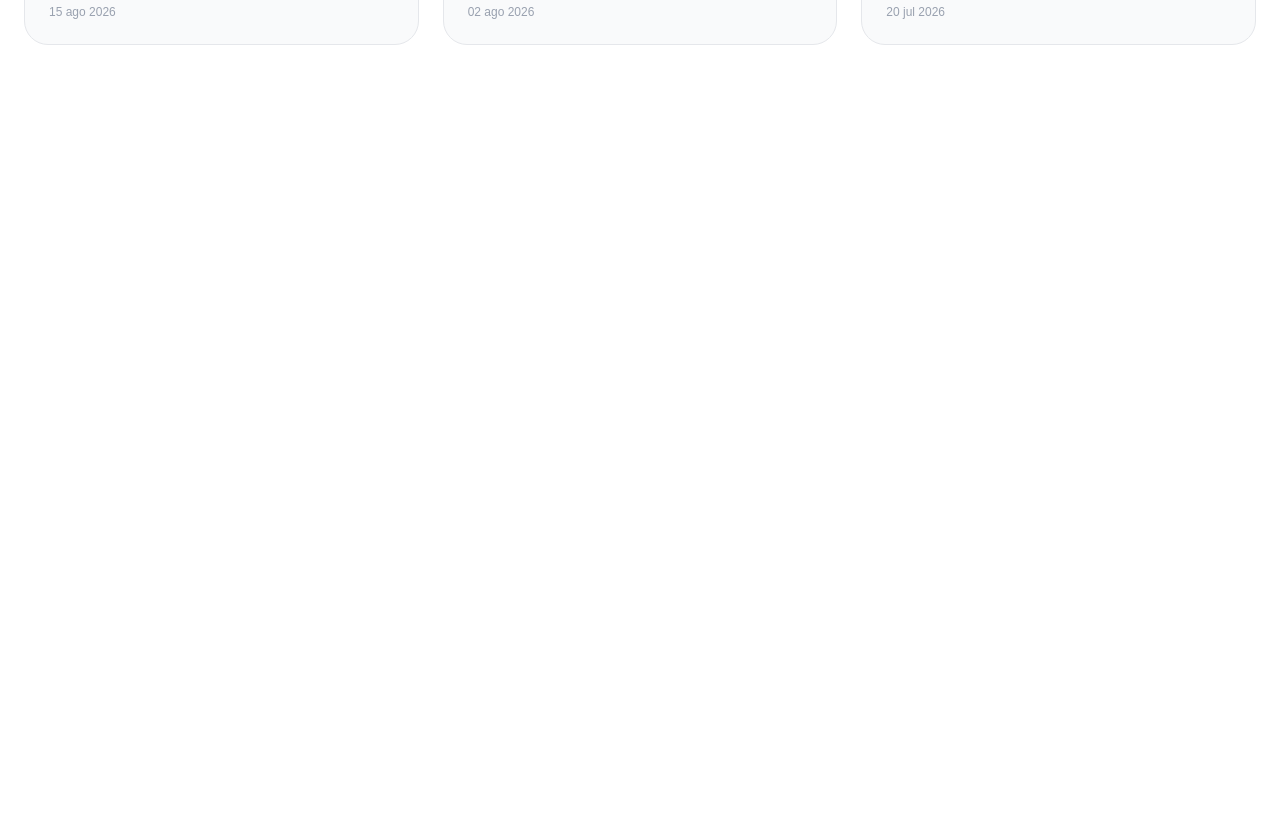
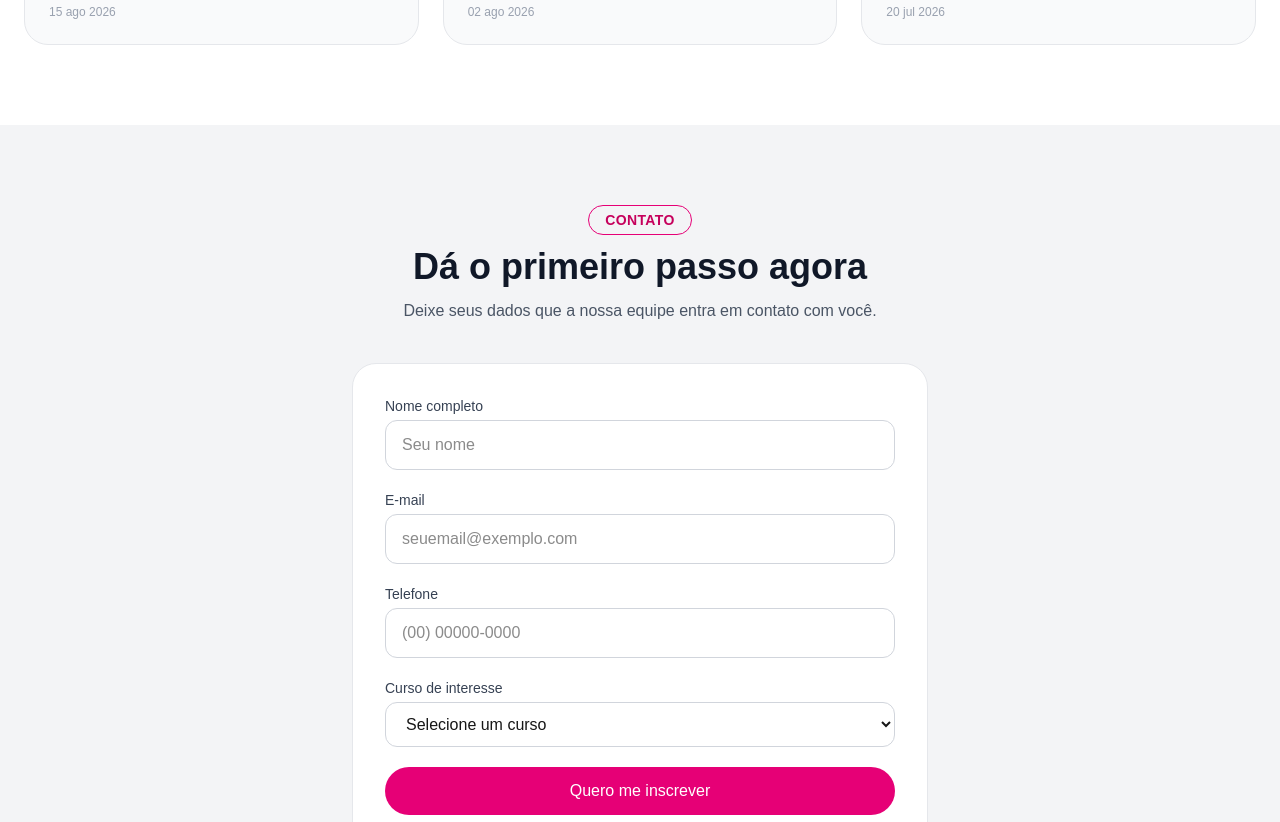
Before and after one commit to DiegoZarpok/unex-redesign, a Next.js app: page / in a window 1280 px wide. Shown: the part 3860-4682 px from the top of the page. Before the commit the page ends 3985 px from the top, so only its background shows below. Built offline with nearby package versions, Linux system fonts and the light colour scheme.

Commit message:
feat: ContactForm com validacao e mensagem de sucesso

```diff
--- a/app/page.tsx
+++ b/app/page.tsx
@@ -5,6 +5,7 @@ import { Courses } from "@/components/Courses/Courses";
 import { Testimonials } from "@/components/Testimonials/Testimonials";
 import { Campuses } from "@/components/Campuses/Campuses";
 import { News } from "@/components/News/News";
+import { ContactForm } from "@/components/ContactForm/ContactForm";
 
 export default function Home() {
   return (
@@ -16,6 +17,7 @@ export default function Home() {
       <Testimonials />
       <Campuses />
       <News />
+      <ContactForm />
     </main>
   );
 }
--- /dev/null
+++ b/components/ContactForm/ContactForm.tsx
@@ -0,0 +1,142 @@
+"use client";
+
+import { useState, FormEvent } from "react";
+import { motion } from "framer-motion";
+
+const courseOptions = [
+  "Medicina",
+  "Direito",
+  "Odontologia",
+  "Enfermagem",
+  "Medicina Veterinária",
+  "Fisioterapia",
+];
+
+export function ContactForm() {
+  const [submitted, setSubmitted] = useState(false);
+
+  function handleSubmit(event: FormEvent<HTMLFormElement>) {
+    event.preventDefault();
+    setSubmitted(true);
+  }
+
+  return (
+    <section id="contato" className="py-20 px-6 bg-gray-100">
+      <div className="max-w-xl mx-auto">
+        <div className="text-center">
+          <span className="inline-block border border-pink-600 text-pink-700 font-semibold uppercase text-sm tracking-wide px-4 py-1 rounded-full">
+            Contato
+          </span>
+          <h2 className="mt-3 text-3xl md:text-4xl font-bold text-gray-900">
+            Dá o primeiro passo agora
+          </h2>
+          <p className="mt-3 text-gray-600">
+            Deixe seus dados que a nossa equipe entra em contato com você.
+          </p>
+        </div>
+
+        <motion.div
+          initial={{ opacity: 0, y: 20 }}
+          whileInView={{ opacity: 1, y: 0 }}
+          viewport={{ once: true, amount: 0.3 }}
+          transition={{ duration: 0.5 }}
+          className="mt-10 bg-white rounded-3xl border border-gray-200 p-8"
+        >
+          {submitted ? (
+            <div className="text-center py-8">
+              <span className="text-4xl">✅</span>
+              <p className="mt-4 text-lg font-semibold text-gray-900">
+                Recebemos seus dados!
+              </p>
+              <p className="mt-2 text-gray-600">
+                Em breve, nossa equipe vai entrar em contato com você.
+              </p>
+            </div>
+          ) : (
+            <form onSubmit={handleSubmit} className="space-y-5">
+              <div>
+                <label
+                  htmlFor="name"
+                  className="block text-sm font-medium text-gray-700"
+                >
+                  Nome completo
+                </label>
+                <input
+                  id="name"
+                  name="name"
+                  type="text"
+                  required
+                  className="mt-1 w-full border border-gray-300 rounded-xl px-4 py-3 focus:outline-none focus:border-blue-600"
+                  placeholder="Seu nome"
+                />
+              </div>
+
+              <div>
+                <label
+                  htmlFor="email"
+                  className="block text-sm font-medium text-gray-700"
+                >
+                  E-mail
+                </label>
+                <input
+                  id="email"
+                  name="email"
+                  type="email"
+                  required
+                  className="mt-1 w-full border border-gray-300 rounded-xl px-4 py-3 focus:outline-none focus:border-blue-600"
+                  placeholder="seuemail@exemplo.com"
+                />
+              </div>
+
+              <div>
+                <label
+                  htmlFor="phone"
+                  className="block text-sm font-medium text-gray-700"
+                >
+                  Telefone
+                </label>
+                <input
+                  id="phone"
+                  name="phone"
+                  type="tel"
+                  required
+                  className="mt-1 w-full border border-gray-300 rounded-xl px-4 py-3 focus:outline-none focus:border-blue-600"
+                  placeholder="(00) 00000-0000"
+                />
+              </div>
+
+              <div>
+                <label
+                  htmlFor="course"
+                  className="block text-sm font-medium text-gray-700"
+                >
+                  Curso de interesse
+                </label>
+                <select
+                  id="course"
+                  name="course"
+                  required
+                  className="mt-1 w-full border border-gray-300 rounded-xl px-4 py-3 focus:outline-none focus:border-blue-600 bg-white"
+                >
+                  <option value="">Selecione um curso</option>
+                  {courseOptions.map((course) => (
+                    <option key={course} value={course}>
+                      {course}
+                    </option>
+                  ))}
+                </select>
+              </div>
+
+              <button
+                type="submit"
+                className="w-full bg-pink-600 text-white py-3 rounded-full font-medium hover:bg-pink-700 transition-colors"
+              >
+                Quero me inscrever
+              </button>
+            </form>
+          )}
+        </motion.div>
+      </div>
+    </section>
+  );
+}
```
